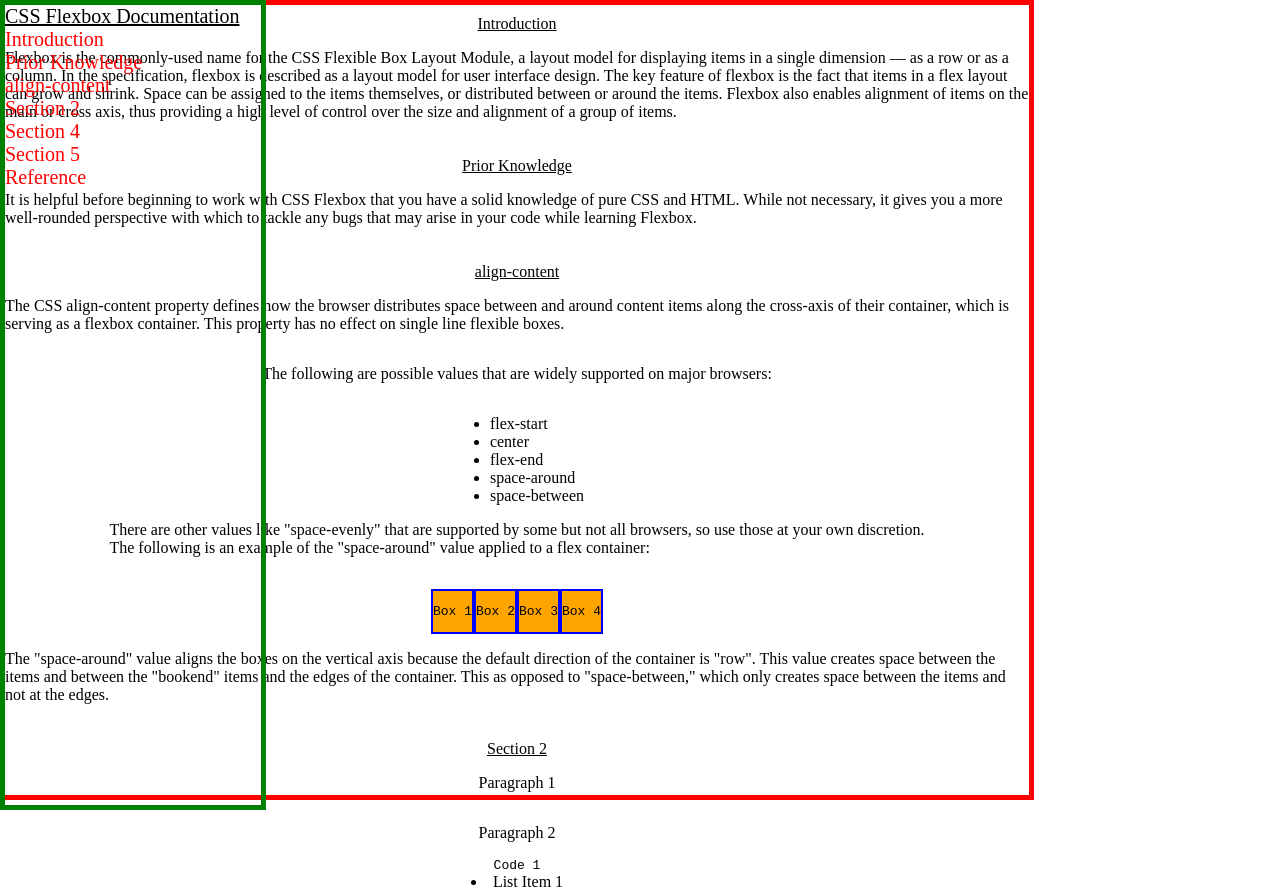
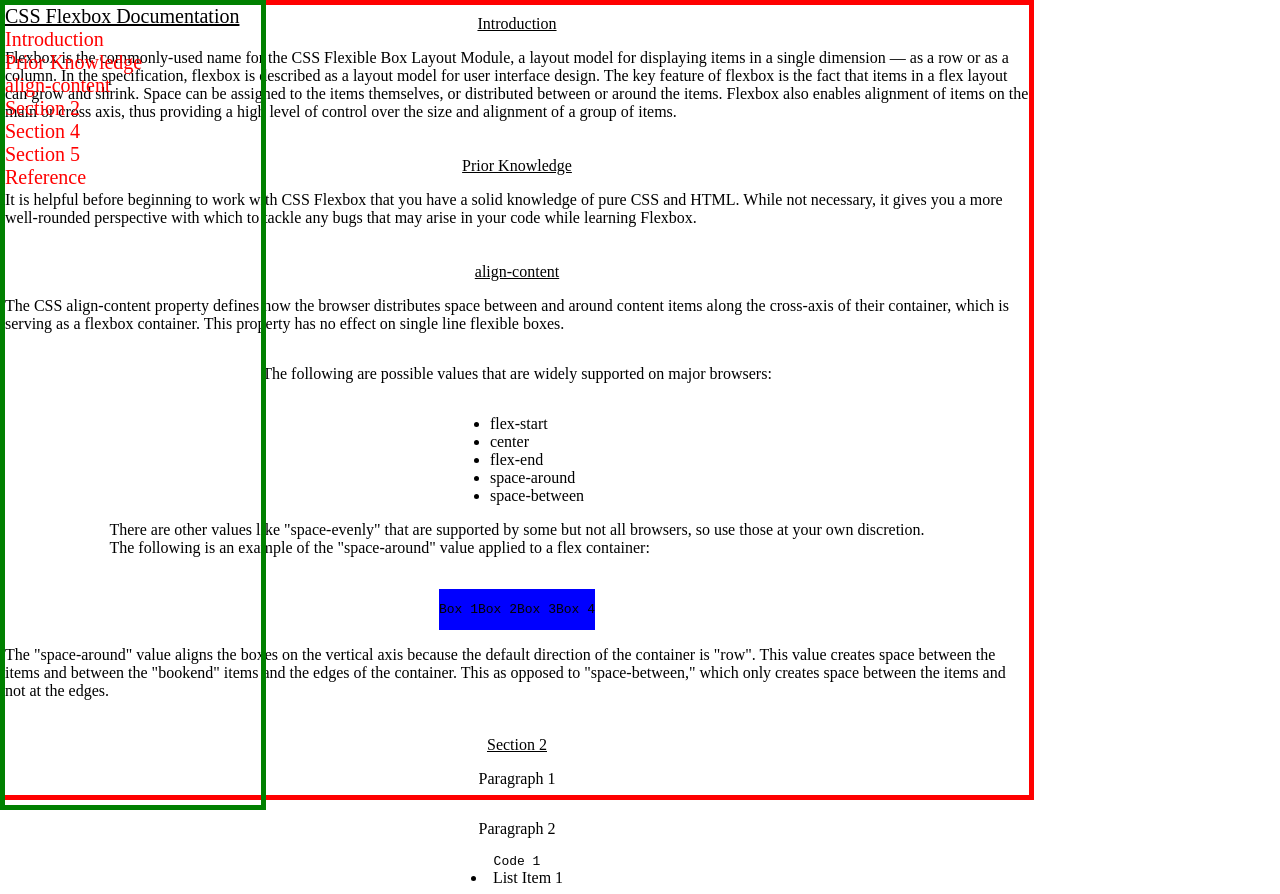
Before and after one commit to steven-the-qa/documentation, a plain HTML site: page index.html in a window 1280 px wide. Shown: the top 894 px of the page. Drawn offline with Linux system fonts and the light colour scheme.

Commit message:
Update index.html

```diff
--- a/index.html
+++ b/index.html
@@ -65,10 +65,10 @@
        #flex-container {
          display: flex;
          align-content: space-around;
+         background-color: red;
        }
        .box {
-         border: solid blue 2px;
-         background-color: orange;
+         background-color: blue;
        }
      </style>
      <div id="flex-container">
```
